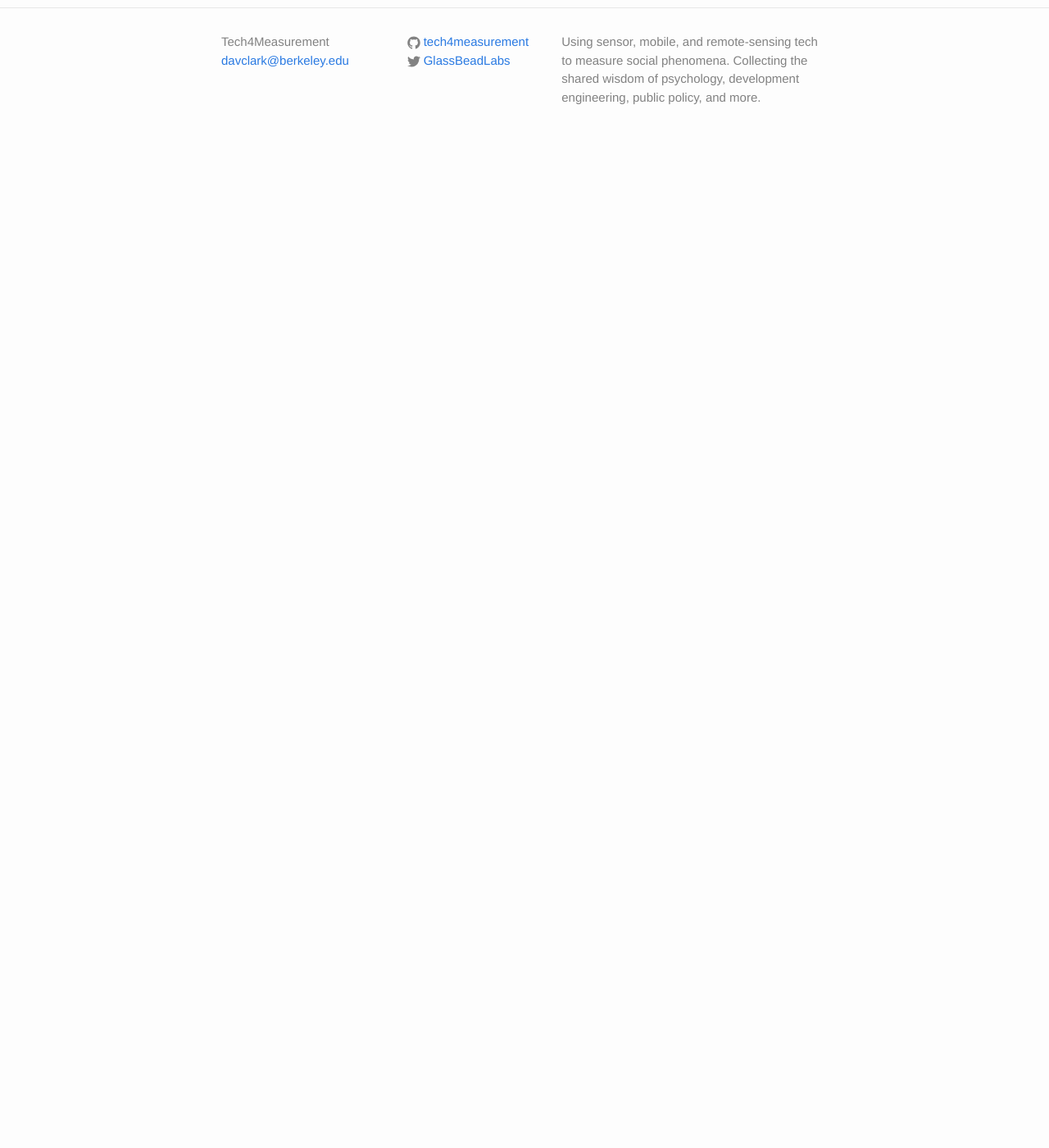
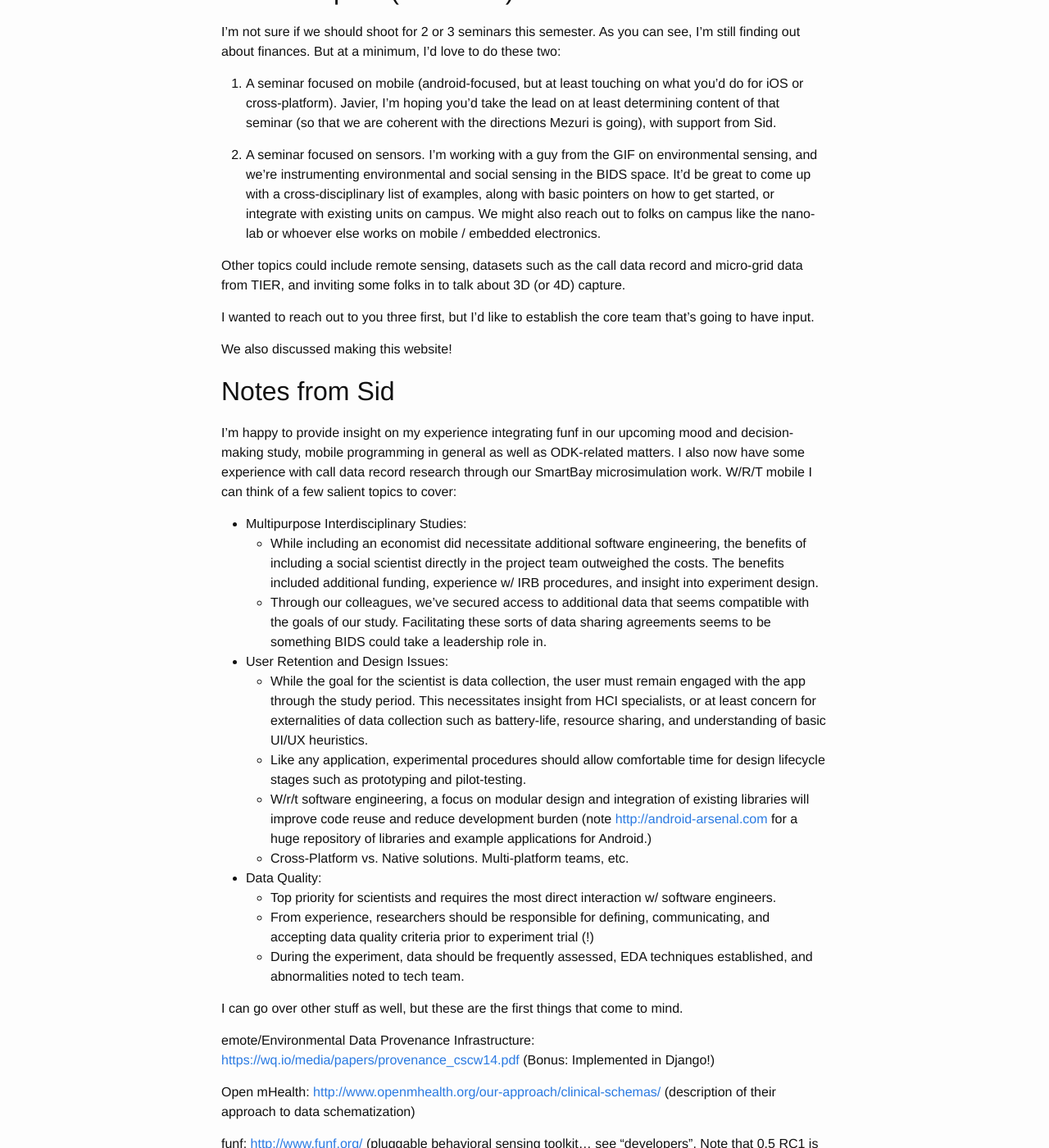
Before and after one commit to BIDS-collaborative/hackingmeasurement.github.io, a Jekyll site: the page built from _posts/2015-02-18-launch-meeting.md, in a window 1280 px wide and 1400 px high, scrolled down 536 px. Shown: the whole window at 82% size. Built offline with Jekyll 4.4.1, drawn with Linux system fonts in a browser that asks for light colours; comment, search, counter and statistics services are not loaded; before the commit the page ends 900 px from its top, so only the background shows below that; some of the changed text lies outside the part shown.

Commit message:
Added notes from first meeting

```diff
--- a/_posts/2015-02-18-launch-meeting.md
+++ b/_posts/2015-02-18-launch-meeting.md
@@ -14,3 +14,103 @@ layout: meeting
 ## Agenda
 
 Introduce likely core content contributors, discuss plans for the semester.
+
+## Tentative plan (from Dav)
+
+I'm not sure if we should shoot for 2 or 3 seminars this semester. As you can
+see, I'm still finding out about finances. But at a minimum, I'd love to do
+these two:
+
+1. A seminar focused on mobile (android-focused, but at least touching on what
+   you'd do for iOS or cross-platform). Javier, I'm hoping you'd take the lead
+   on at least determining content of that seminar (so that we are coherent with
+   the directions Mezuri is going), with support from Sid.
+
+2. A seminar focused on sensors. I'm working with a guy from the GIF on
+   environmental sensing, and we're instrumenting environmental and social
+   sensing in the BIDS space. It'd be great to come up with a cross-disciplinary
+   list of examples, along with basic pointers on how to get started, or
+   integrate with existing units on campus. We might also reach out to folks on
+   campus like the nano-lab or whoever else works on mobile / embedded
+   electronics.
+
+Other topics could include remote sensing, datasets such as the call data record
+and micro-grid data from TIER, and inviting some folks in to talk about 3D (or
+4D) capture.
+
+I wanted to reach out to you three first, but I'd like to establish the core
+team that's going to have input.
+
+We also discussed making this website!
+
+## Notes from Sid
+
+I’m happy to provide insight on my experience integrating funf in our upcoming
+mood and decision-making study, mobile programming in general as well as
+ODK-related matters. I also now have some experience with call data record
+research through our SmartBay microsimulation work. W/R/T mobile I can think of
+a few salient topics to cover:
+
++  Multipurpose Interdisciplinary Studies:
+    - While including an economist did necessitate additional software
+      engineering, the benefits of including a social scientist directly in the
+      project team outweighed the costs. The benefits included additional
+      funding, experience w/ IRB procedures, and insight into experiment design.
+    - Through our colleagues, we’ve secured access to additional data that
+        seems compatible with the goals of our study. Facilitating these sorts
+        of data sharing agreements seems to be something BIDS could take a
+        leadership role in.
+
++ User Retention and Design Issues:
+    - While the goal for the scientist is data collection, the user must remain
+      engaged with the app through the study period. This necessitates insight
+      from HCI specialists, or at least concern for externalities of data
+      collection such as battery-life, resource sharing, and understanding of
+      basic UI/UX heuristics.
+    - Like any application, experimental procedures should allow comfortable
+      time for design lifecycle stages such as prototyping and pilot-testing.
+    - W/r/t software engineering, a focus on modular design and integration of
+      existing libraries will improve code reuse and reduce development burden
+      (note <http://android-arsenal.com> for a huge repository of libraries and
+      example applications for Android.)
+    - Cross-Platform vs. Native solutions. Multi-platform teams, etc.
+
++ Data Quality:
+    - Top priority for scientists and requires the most direct interaction w/
+      software engineers.
+    - From experience, researchers should be responsible for defining,
+      communicating, and accepting data quality criteria prior to experiment
+      trial (!)
+    - During the experiment, data should be frequently assessed, EDA techniques
+      established, and abnormalities noted to tech team.
+
+I can go over other stuff as well, but these are the first things that come to
+mind.
+
+emote/Environmental Data Provenance Infrastructure:
+<https://wq.io/media/papers/provenance_cscw14.pdf> (Bonus: Implemented in Django!)
+
+Open mHealth: <http://www.openmhealth.org/our-approach/clinical-schemas/>
+(description of their approach to data schematization)
+
+funf: <http://www.funf.org/> (pluggable behavioral sensing toolkit… see
+“developers". Note that 0.5 RC1 is a bit buggy, which is why we decided to go
+with 0.4.2. There are major benefits to 0.5, but it’s not supported, and, though
+I think I worked out most of the issues, I didn’t feel safe integrating it into
+a production app).
+
+Innovative human research metadata privacy infrastructure:
+<http://journals.plos.org/plosone/article?id=10.1371/journal.pone.0098790> (from
+De Montjoye)
+
+## Slack
+
+Dav created a chat room in the "Moore-Sloan Data Science Environment" for
+tech4measurement. Dav thinks the main idea is that we could discuss issues that
+folks are currently concerned about in BIDS - surrounding surveillance and how
+to protect subjects (esp. when the subjects are "us"). You are invited to join
+as well - ideally we'll get some cross-campus support around this topic:
+
+<https://msdse.slack.com/messages/tech4measurement/>
+
+If you're not interested in joining, no worries - and you can always join later!
```
